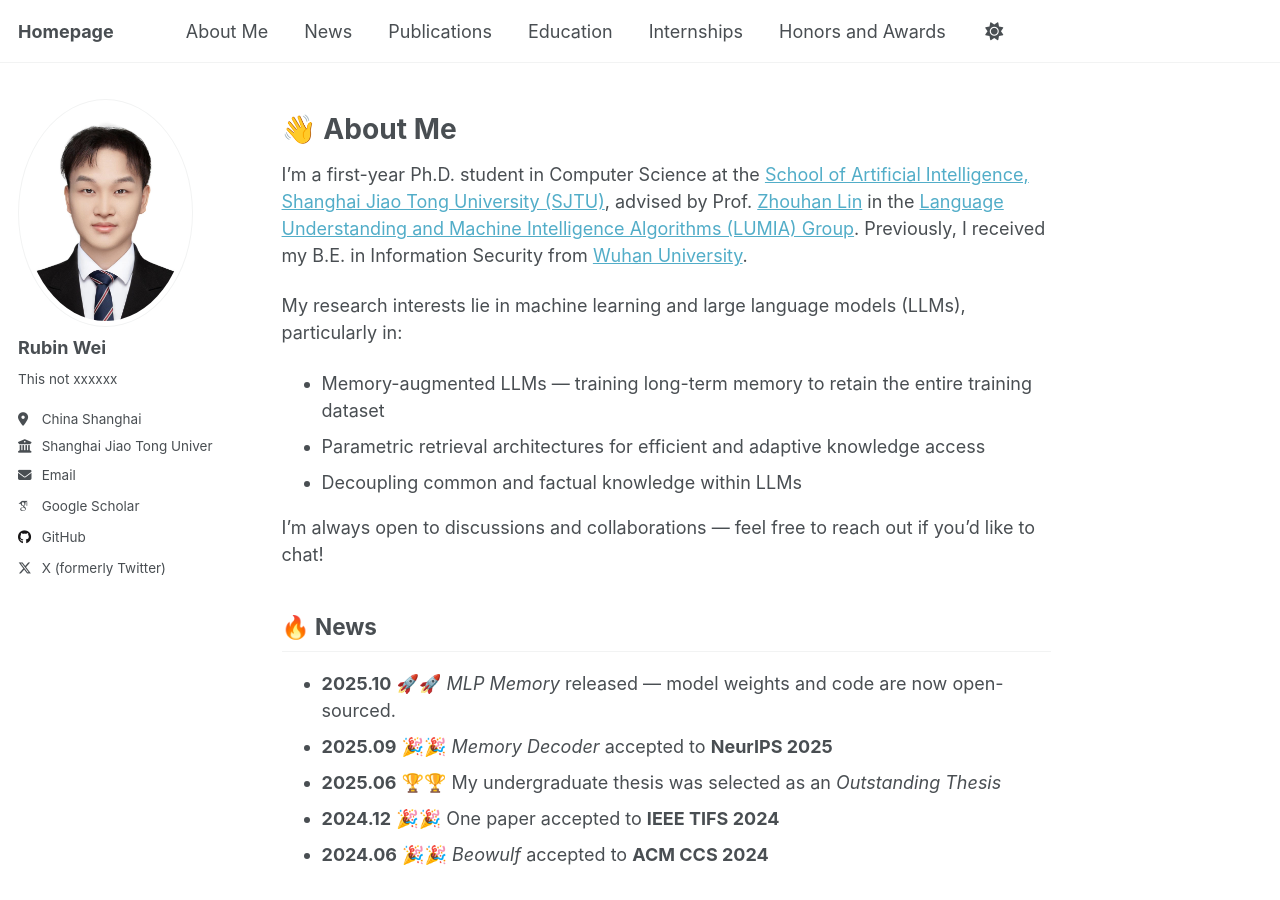
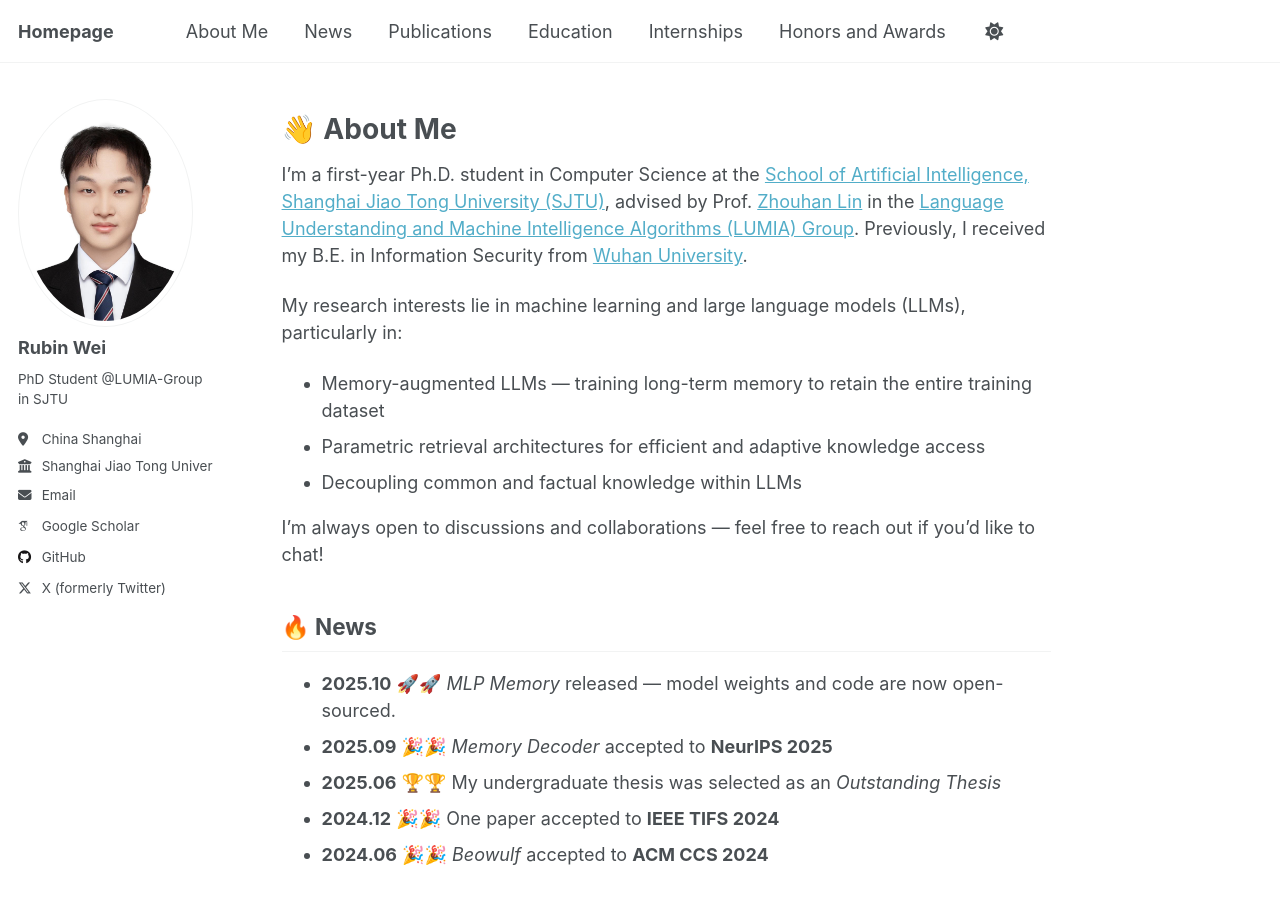
Before and after one commit to Rubin-Wei/Rubin-Wei.github.io, a Jekyll site: the page built from _pages/about.md, in a window 1280 px wide and 900 px high. Built offline with Jekyll 4.4.1, drawn with Linux system fonts in a browser that asks for light colours; some web fonts are replaced; a script that is not in the unit is left out.

```diff
--- a/_config.yml
+++ b/_config.yml
@@ -26,7 +26,7 @@ author:
   avatar           : "profile.png"
   name             : "Rubin Wei"
   pronouns         : # example: "she/her"
-  bio              : "This not xxxxxx"
+  bio              : "PhD Student @LUMIA-Group in SJTU"
   location         : "China Shanghai"
   employer         : "Shanghai Jiao Tong University"
   uri              : # URL
@@ -71,7 +71,7 @@ author:
   steam            : # Username
   telegram         : # URL
   tumblr           : # Username
-  twitter          : binnn1102 # Username for X / Twitter
+  twitter          : binnn1102XXX # Username for X / Twitter
   vine             : # Username
   weibo            : # Username
   wikipedia        : # Username
```
